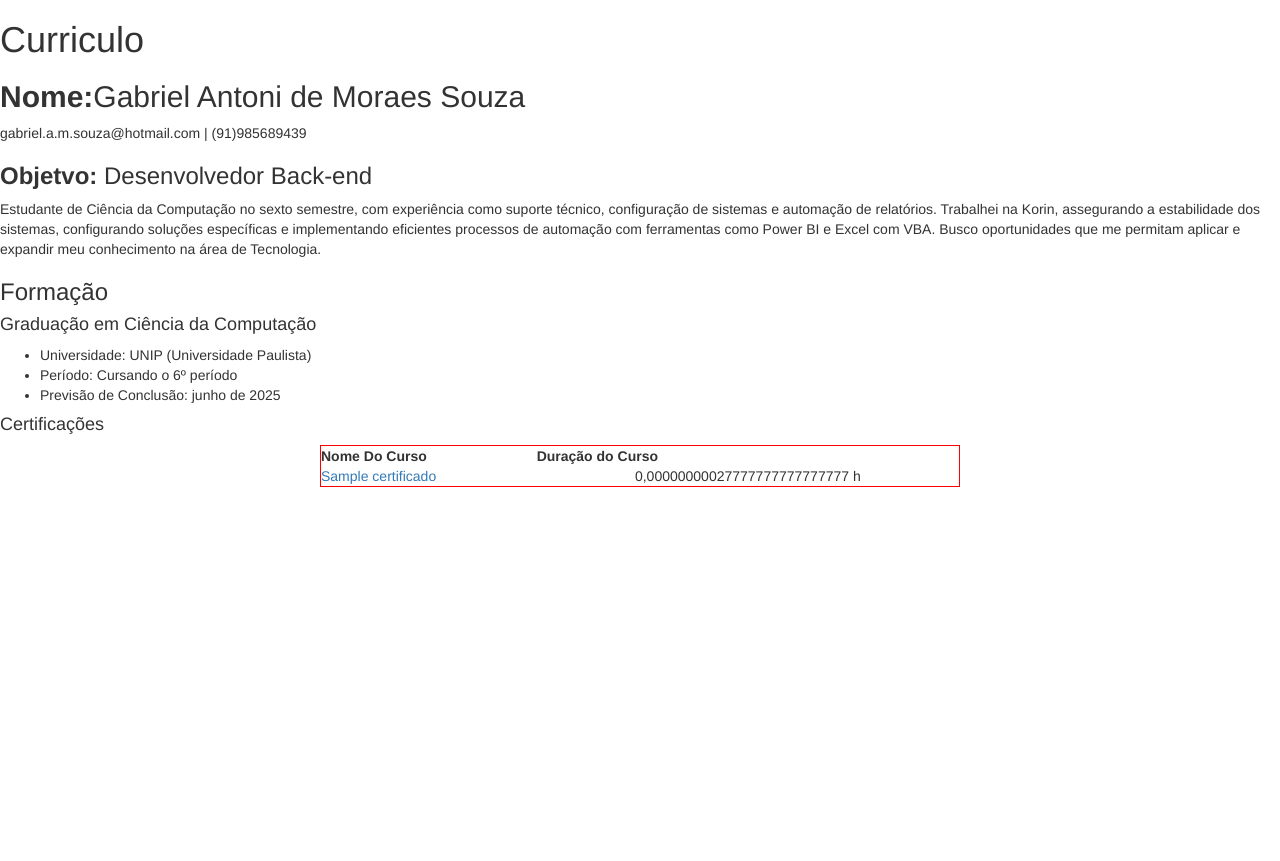
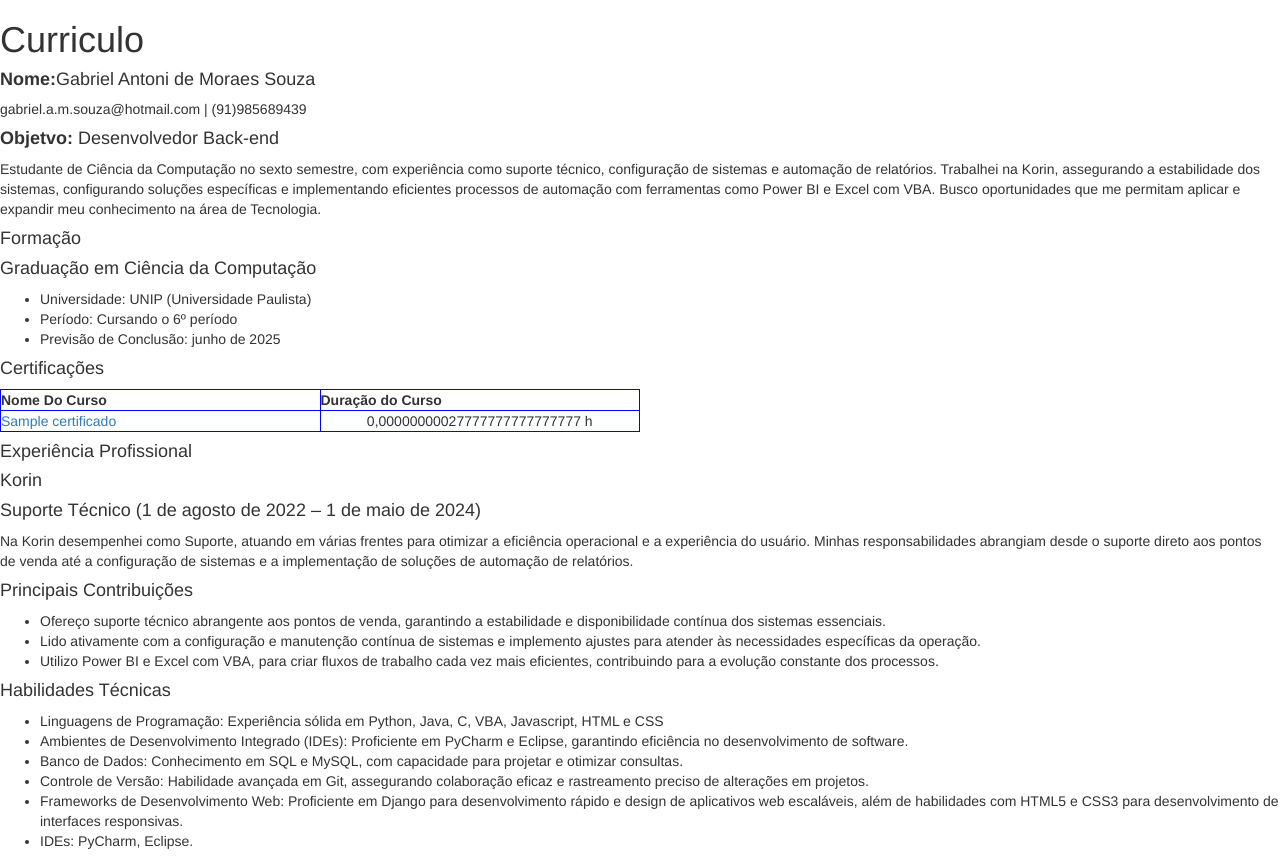
Before and after one commit to GabrielAntoni/CVGabriel, a Django app: page / in a window 1280 px wide. Before the commit the page ends 487 px from the top, so only its background shows below. Run offline with Django 5.2, Linux system fonts and the light colour scheme; tables that the repository leaves empty hold one stand-in row (values such as "Sample post"); some libraries are stand-ins or nearby versions.

Commit message:
Colocando informações do CV

```diff
--- a/core/static/css/tabelas.css
+++ b/core/static/css/tabelas.css
@@ -1,6 +1,19 @@
 
 table {
-    border: 1px solid red;
+    border: 1px solid blue;
     width: 50% !important; /*Importante manter o !important rs */
-    margin: 0 auto;
 }
+
+tr {
+    border: 1px solid blue;
+    width: 50% !important; /*Importante manter o !important rs */
+}
+
+td {
+    border: 1px solid blue;
+    width: 50% !important; /*Importante manter o !important rs */
+}
+th {
+    text_align: center;
+    border: 1px solid blue;
+}
--- a/core/templates/index.html
+++ b/core/templates/index.html
@@ -1,3 +1,4 @@
+{% load bootstrap4 %}
 {% load static %}
 
 <!DOCTYPE html>
@@ -5,16 +6,19 @@
     <head>
         <meta charset="UTF-8">
         <title>Curriculum Vitae</title>
+        {% load bootstrap4 %}
         <link rel="stylesheet" href="{% static 'css/tabelas.css' %}">
         <link rel="stylesheet" href="https://maxcdn.bootstrapcdn.com/bootstrap/3.3.7/css/bootstrap.min.css" integrity="sha384-BVYiiSIFeK1dGmJRAkycuHAHRg32OmUcww7on3RYdg4Va+PmSTsz/K68vbdEjh4u" crossorigin="anonymous">
     </head>
 <body>
     <h1>Curriculo</h1>
-    <h2><b>Nome:</b>Gabriel Antoni de Moraes Souza</h2>
+    <h4><b>Nome:</b>Gabriel Antoni de Moraes Souza</h4>
     <p>gabriel.a.m.souza@hotmail.com | (91)985689439</p>
-    <h3><b>Objetvo: </b>Desenvolvedor Back-end</h3>
-    <p>Estudante de Ciência da Computação no sexto semestre, com experiência como suporte técnico, configuração de sistemas e automação de relatórios. Trabalhei na Korin, assegurando a estabilidade dos sistemas, configurando soluções específicas e implementando eficientes processos de automação com ferramentas como Power BI e Excel com VBA. Busco oportunidades que me permitam aplicar e expandir meu conhecimento na área de Tecnologia.</p>
-    <h3>Formação</h3>
+    <h4><b>Objetvo: </b>Desenvolvedor Back-end</h4>
+    <p>Estudante de Ciência da Computação no sexto semestre, com experiência como suporte técnico, configuração de sistemas e automação de relatórios.
+        Trabalhei na Korin, assegurando a estabilidade dos sistemas, configurando soluções específicas e implementando eficientes processos de automação com ferramentas como Power BI e Excel com VBA.
+        Busco oportunidades que me permitam aplicar e expandir meu conhecimento na área de Tecnologia.</p>
+    <h4>Formação</h4>
     <h4>Graduação em Ciência da Computação</h4>
     <ul>
         <li>Universidade: UNIP (Universidade Paulista)</li>
@@ -26,7 +30,7 @@
     <table>
         <thead>
             <tr>
-                <th>Nome Do Curso</th>
+                <th style="margin-left: 20px;">Nome Do Curso</th>
                 <th>Duração do Curso</th>
             </tr>
         </thead>
@@ -39,6 +43,26 @@
         {% endfor %}
         </thead>
     </table>
-
+    <h4>Experiência Profissional </h4>
+    <h4>Korin</h4>
+    <h4>Suporte Técnico (1 de agosto de 2022 – 1 de maio de 2024)</h4>
+    <p>Na Korin desempenhei como Suporte, atuando em várias frentes para otimizar a eficiência operacional e a experiência do usuário.
+        Minhas responsabilidades abrangiam desde o suporte direto aos pontos de venda até a configuração de sistemas e a implementação de soluções de automação de relatórios.</p>
+    <h4>Principais Contribuições</h4>
+    <ul>
+        <li>Ofereço suporte técnico abrangente aos pontos de venda, garantindo a estabilidade e disponibilidade contínua dos sistemas essenciais.</li>
+        <li>Lido ativamente com a configuração e manutenção contínua de sistemas e implemento ajustes para atender às necessidades específicas da operação.</li>
+        <li>Utilizo Power BI e Excel com VBA, para criar fluxos de trabalho cada vez mais eficientes, contribuindo para a evolução constante dos processos.</li>
+    </ul>
+    <h4>Habilidades Técnicas</h4>
+    <ul>
+        <li>Linguagens de Programação: Experiência sólida em Python, Java, C, VBA, Javascript, HTML e CSS</li>
+        <li>Ambientes de Desenvolvimento Integrado (IDEs): Proficiente em PyCharm e Eclipse, garantindo eficiência no desenvolvimento de software.</li>
+	    <li>Banco de Dados: Conhecimento em SQL e MySQL, com capacidade para projetar e otimizar consultas.</li>
+	    <li>Controle de Versão: Habilidade avançada em Git, assegurando colaboração eficaz e rastreamento preciso de alterações em projetos.</li>
+        <li>Frameworks de Desenvolvimento Web: Proficiente em Django para desenvolvimento rápido e design de aplicativos web escaláveis, além de habilidades com HTML5 e CSS3 para desenvolvimento de interfaces responsivas.</li>
+        <li>IDEs: PyCharm, Eclipse.</li>
+    </ul>
+{% bootstrap_javascript jquery='full' %}
 </body>
 </html>
```
Also changed, not shown: core/templates/certificado.html (+8 -0 lines).
